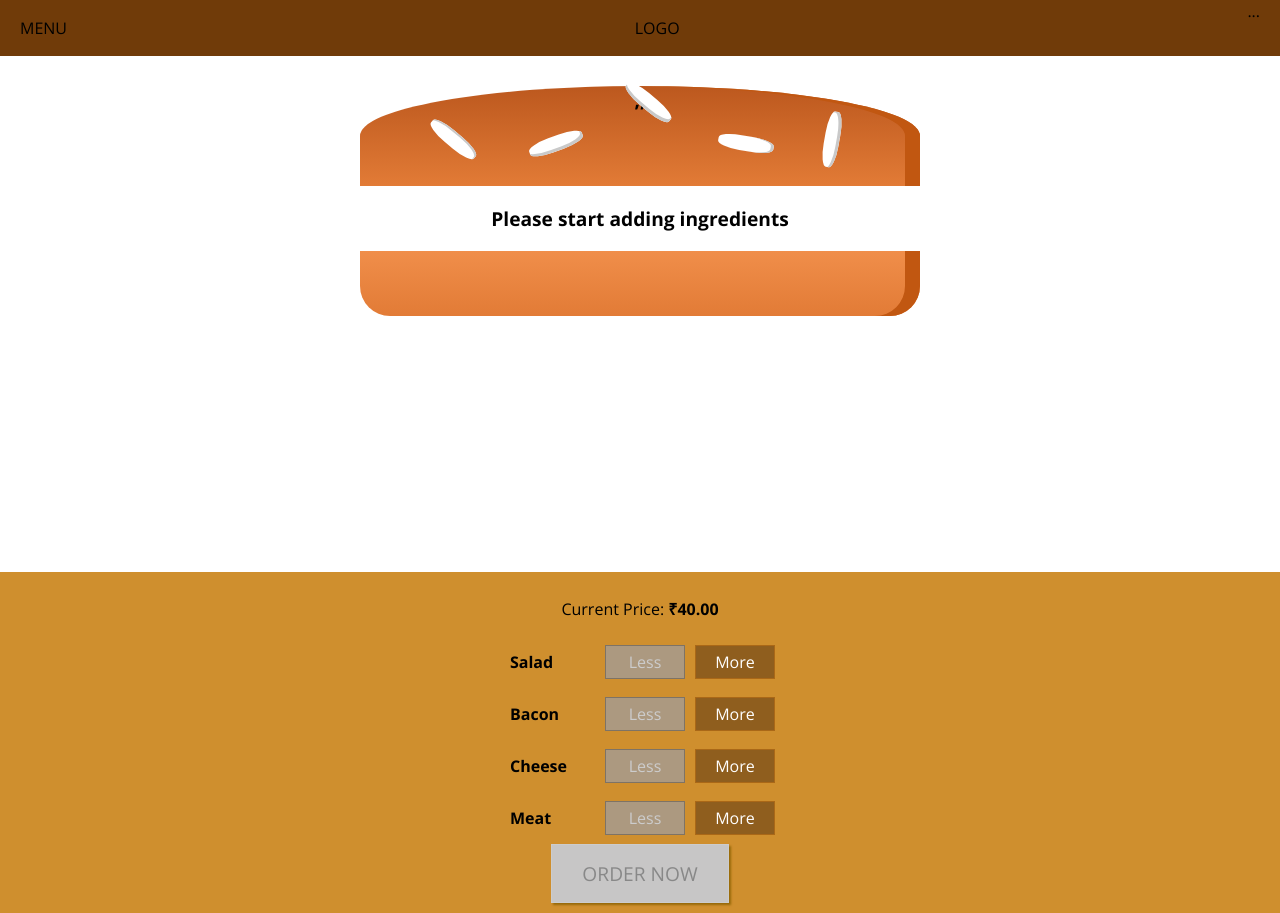
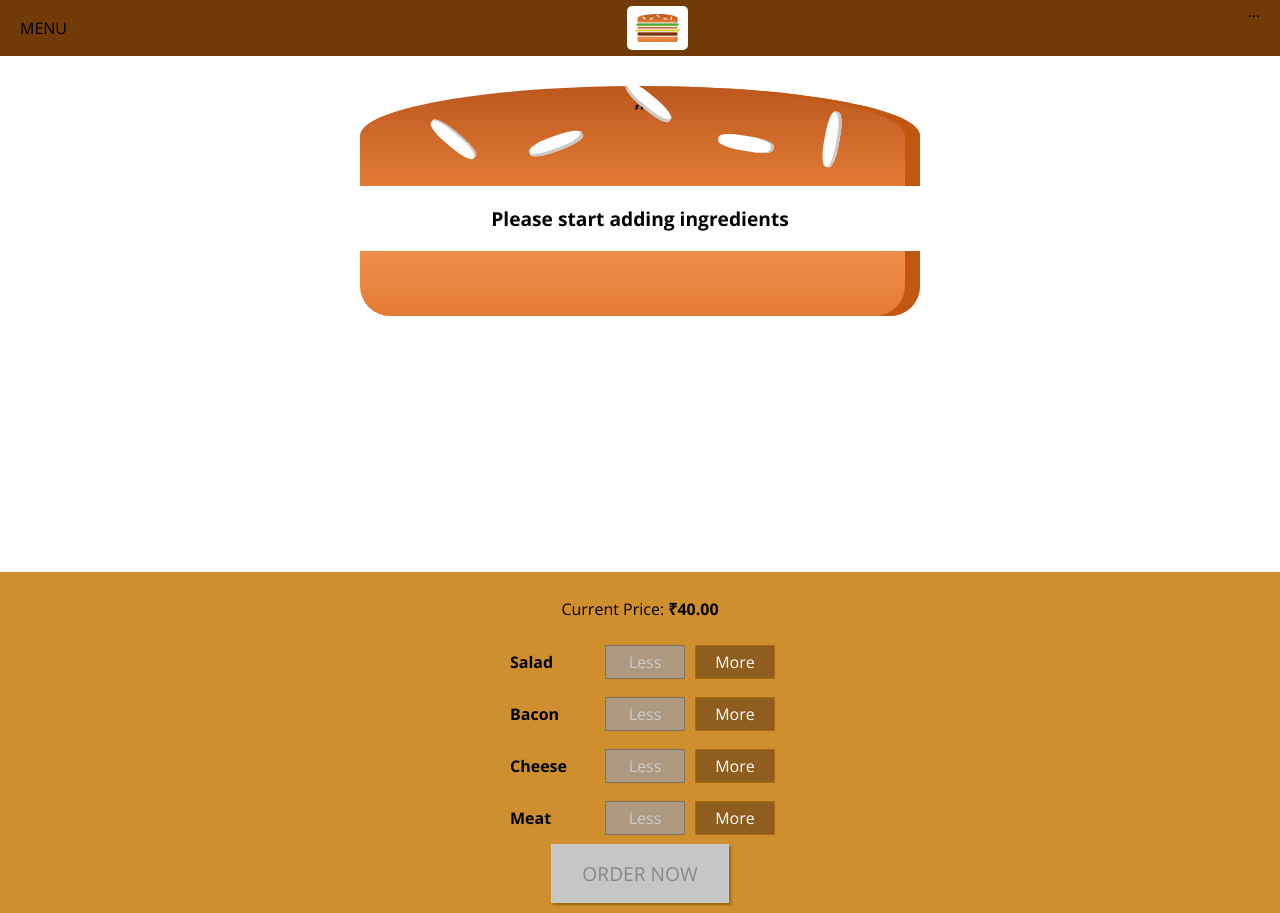
Before and after one commit to venki-bellu/burger-builder, a React app: page / in a window 1280 px wide. Built offline with nearby package versions, Linux system fonts and the light colour scheme.

Commit message:
8.133 Using a Logo in our Application

```diff
--- /dev/null
+++ b/src/components/Logo/Logo.js
@@ -0,0 +1,11 @@
+import React from 'react';
+
+import burgerLogo from '../../assets/Images/burger-logo.png';
+import classes from './Logo.module.css';
+const logo = props => (
+    <div className={classes.Logo}>
+        <img src={burgerLogo} alt="MyBurger"/>
+    </div>
+);
+
+export default logo;
--- /dev/null
+++ b/src/components/Logo/Logo.module.css
@@ -0,0 +1,13 @@
+.Logo
+{
+    background-color: white;
+    padding: 8px;
+    height: 80%;
+    box-sizing: border-box;
+    border-radius: 5px;
+}
+
+.Logo img
+{
+    height: 100%;
+}
--- a/src/components/Navigation/Toolbar/Toolbar.js
+++ b/src/components/Navigation/Toolbar/Toolbar.js
@@ -1,10 +1,11 @@
 import React from 'react';
 
-import classes from './Toolbar.module.css'
+import classes from './Toolbar.module.css';
+import Logo from '../../Logo/Logo'
 const toolbar = props =>(
     <header className={classes.Toolbar}>
         <div>MENU</div>
-        <div>LOGO</div>
+        <Logo/>
         <nav>
             ...
         </nav>
```
Also changed, not shown: src/assets/Images/burger-logo.png (added).
